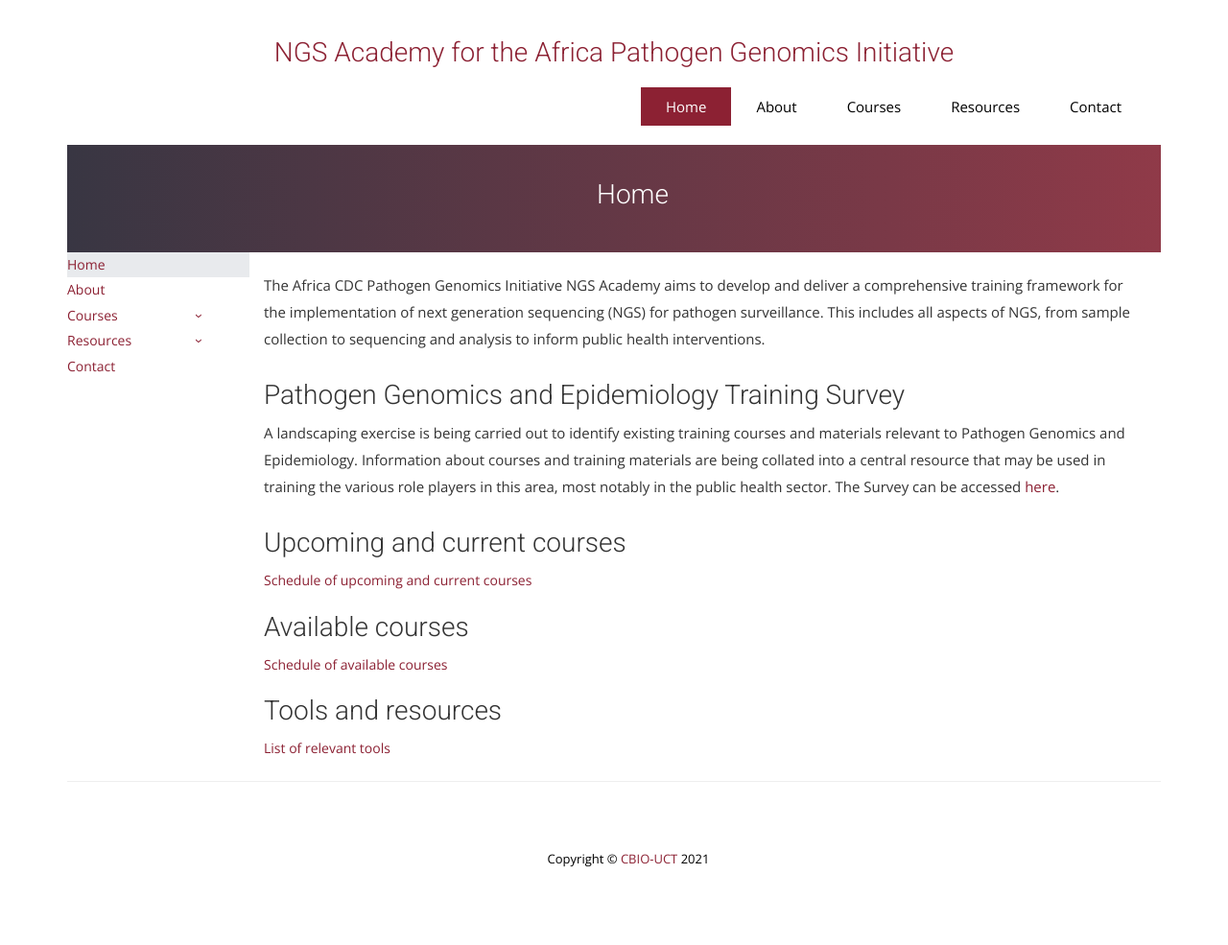
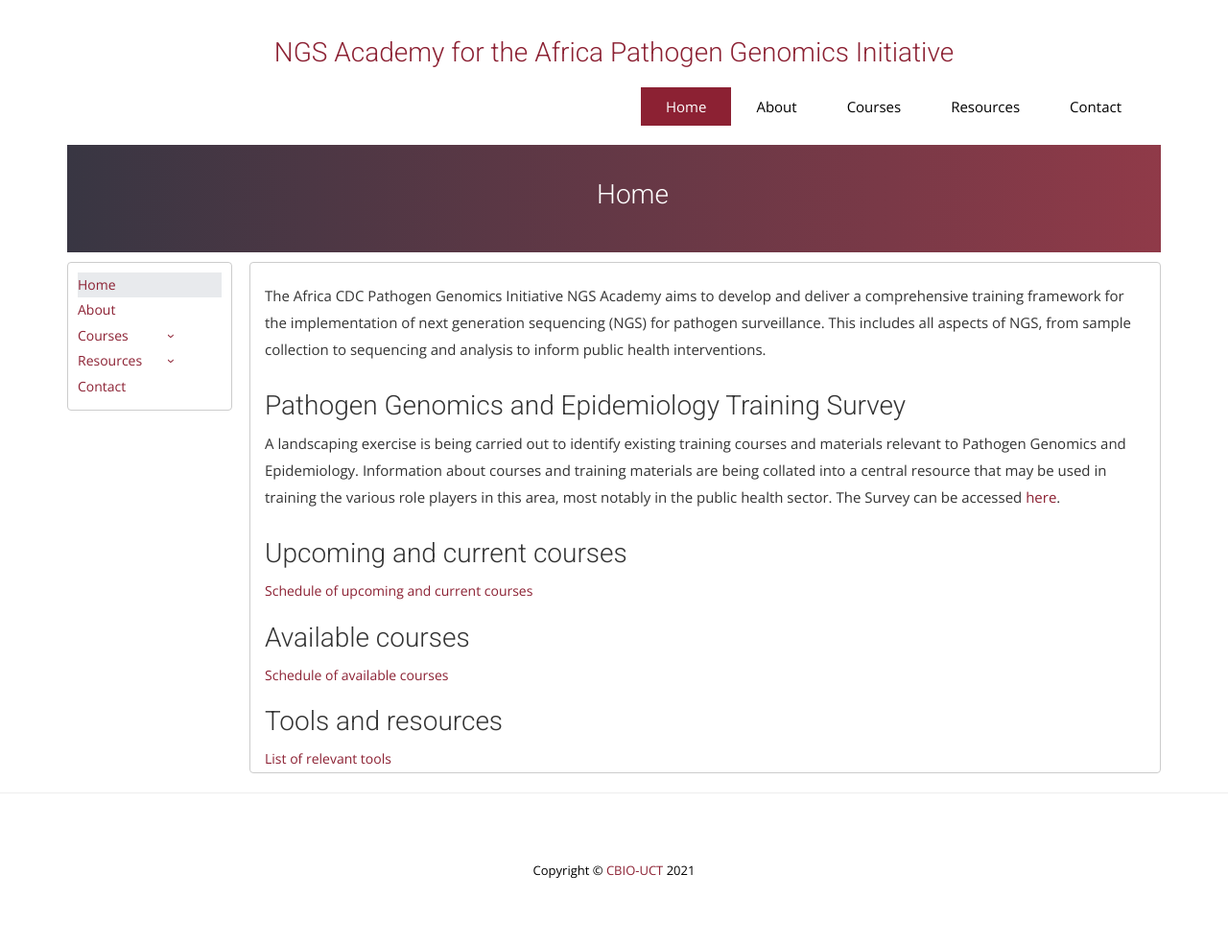
Before and after one commit to pmaturure3/ngs-academy, a Jekyll site: the page built from index.html, in a window 1280 px wide. Shown: the whole page at 96% size. Built offline with Jekyll 4.4.1, drawn with Linux system fonts in a browser that asks for light colours; nearby versions of some CDN libraries; some web fonts are replaced; comment, search, counter and statistics services are not loaded.

Commit message:
added css for border

```diff
--- a/_includes/side-nav_js.html
+++ b/_includes/side-nav_js.html
@@ -1,6 +1,6 @@
 <style>
     * {
-        padding: 0;
+        padding: 0px;
         margin: 0;
     }
 
@@ -65,7 +65,7 @@
         background-color: yellow !important;
     }
 </style>
-<div class="row">
+<div class="row side_nav_border">
 
     <nav class="side-main-nav">
         <ul class="side-main-nav-ul">
--- a/_layouts/default.html
+++ b/_layouts/default.html
@@ -172,18 +172,22 @@
     <div class="container">
 
         <div class="row">
+            <p></p>
             <div class="container">
-                <div class="col-md-2 border-0">
+
+                <div class="col-md-2 border-0 ">
                     {% include side-nav_js.html %}
 
                 </div>
 
-                <div class="col-lg-10 col-md-10 col-sm-10" class="my-auto">
+                <div class="col-lg-10 col-md-10 col-sm-10 border cont_side_nav_border" class="my-auto">
                     {{content}}
                 </div>
 
             </div>
 
+
+        </div>
 
     </div>
     <hr>
--- a/css/style.css
+++ b/css/style.css
@@ -998,3 +998,20 @@
 .rounded-corners{
   border-radius: 15px;
 }
+
+.cont_side_nav_border{
+
+  border: 1px solid #ccc;
+  border-radius:4px;
+  /* margin:0.5px; */
+
+}
+
+.side_nav_border{
+
+  border: 1px solid #ccc;
+  border-radius:4px;
+padding: 10px;
+margin-right:3px;
+
+}
```
Lines whose indentation alone changed are shown as unchanged.
